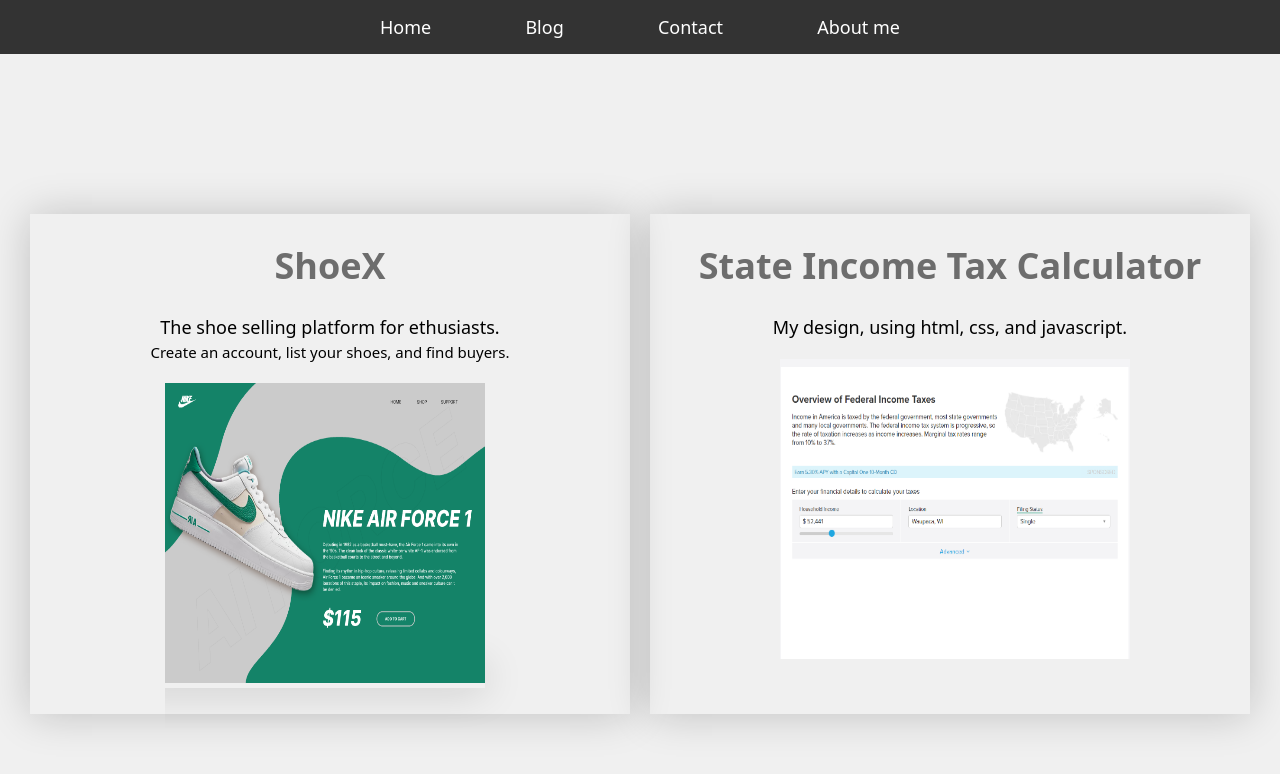
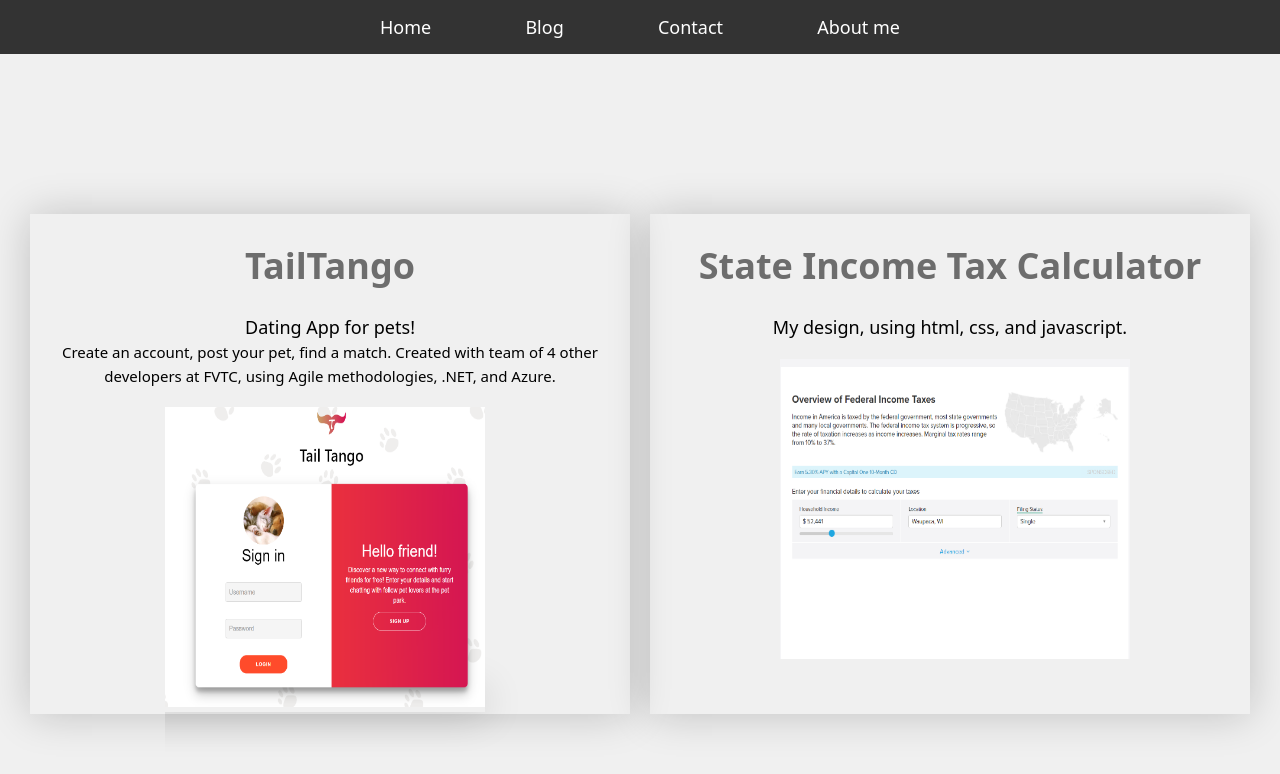
Before and after one commit to RafCodes18/zzzPrac, a plain HTML site: page projects.html in a window 1280 px wide. Drawn offline with nearby package versions, Linux system fonts and the light colour scheme.

Commit message:
Added project from FVTC agile class

```diff
--- a/projects.html
+++ b/projects.html
@@ -23,10 +23,10 @@
 
     <div class="hero">
         <div class="box">
-            <a href="#" class="box">
-            <h1 class="card-h1">ShoeX</h1>
-            <p class="card-p">The shoe selling platform for ethusiasts. <br><small>Create an account, list your shoes, and find buyers.</small></p>
-            <img class="proj-img" src="/img/nike-web.png" height="300" width="320">
+            <a href="https://tailtango.azurewebsites.net/" class="box">
+            <h1 class="card-h1">TailTango</h1>
+            <p class="card-p">Dating App for pets! <br><small>Create an account, post your pet, find a match. Created with team of 4 other developers at FVTC, using Agile methodologies, .NET, and Azure.</small></p>
+            <img class="proj-img" src="/img/TailTango.png" height="300" width="320">
             </a>
         </div>
         <div class="box">
```
Also changed, not shown: img/TailTango.png (added), 1 other file.
